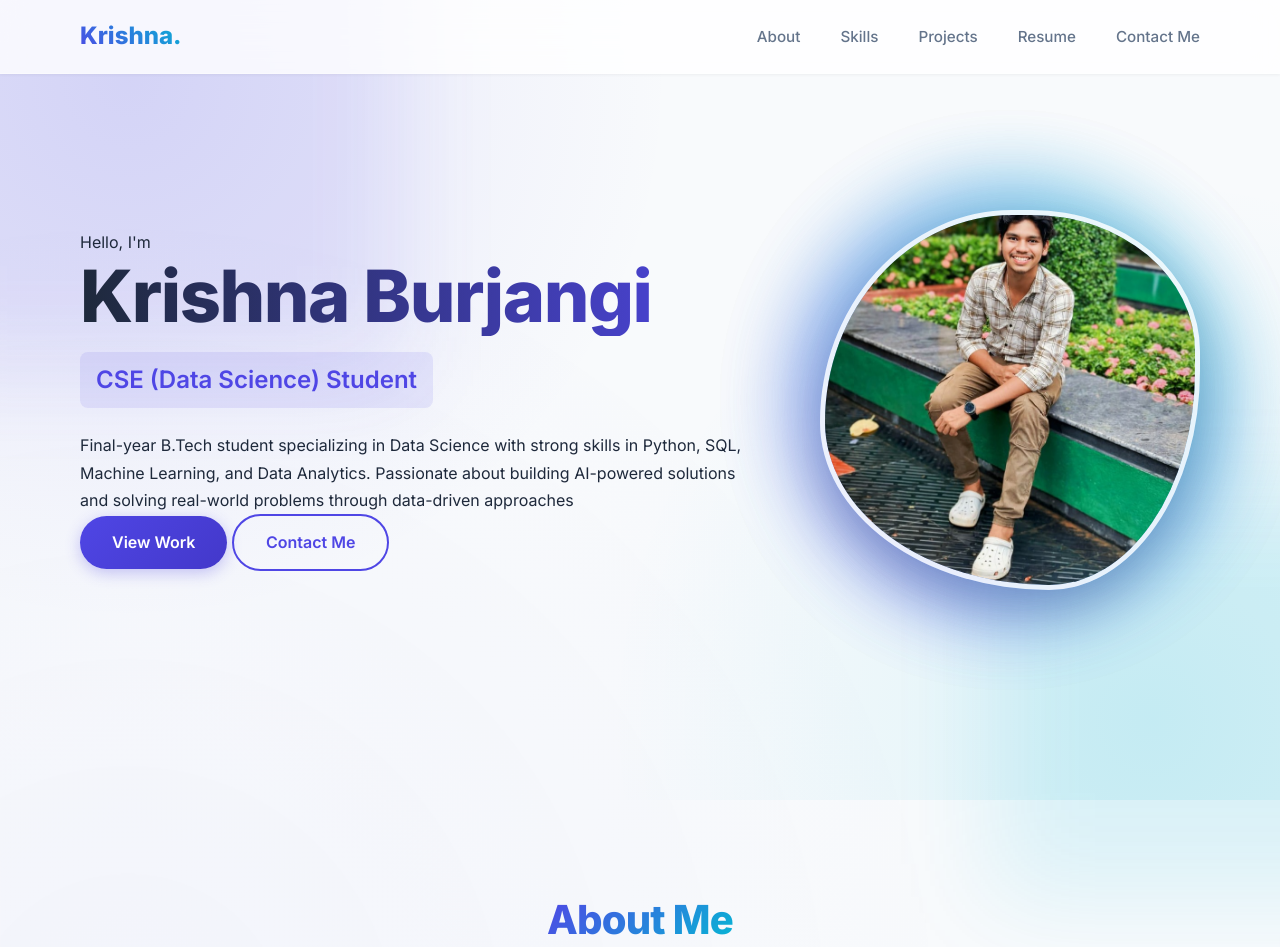
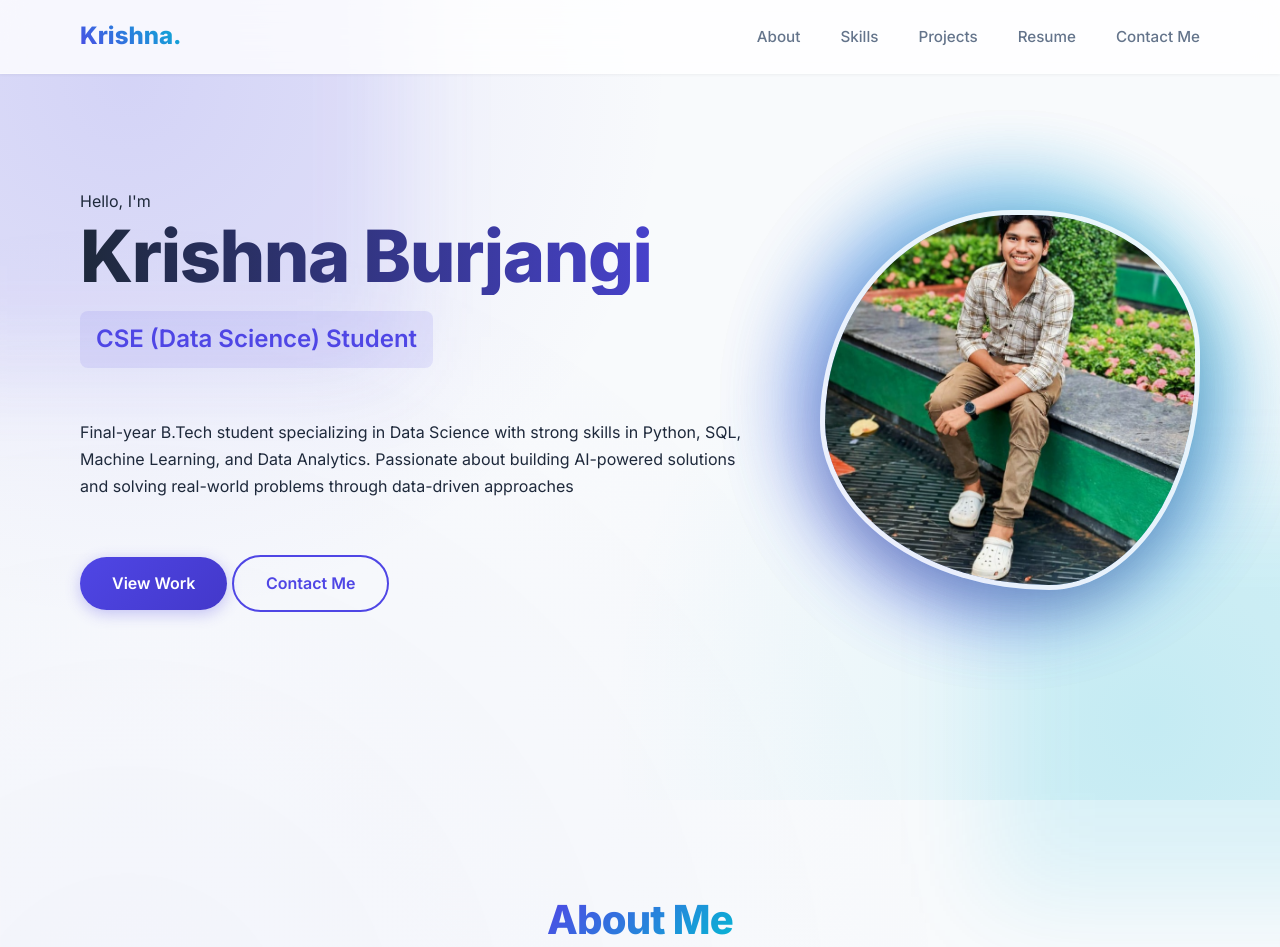
Before and after one commit to Krishnaburjangi720/portfolio, a plain HTML site: page index.html in a window 1280 px wide. Shown: the top 947 px of the page. Drawn offline with Linux system fonts and the light colour scheme.

Commit message:
Update index.html

```diff
--- a/index.html
+++ b/index.html
@@ -42,12 +42,12 @@
             <div class="hero-content fade-in-up">
                 <span class="greeting">Hello, I'm</span>
                 <h1 class="hero-name">Krishna Burjangi</h1>
-                <p class="hero-tagline">CSE (Data Science) Student</p>
+                <p class="hero-tagline">CSE (Data Science) Student</p><br><br>
                 <p class="hero-text">
                    Final-year B.Tech student specializing in Data Science
                     with strong skills in Python, SQL, Machine Learning, and Data Analytics.
                     Passionate about building AI-powered solutions and solving real-world problems through data-driven approaches
-                </p>
+                </p><br><br>
                 <div class="hero-buttons">
                     <a href="#projects" class="btn btn-primary">View Work</a>
                     <a href="#contact" class="btn btn-outline">Contact Me</a>
```
